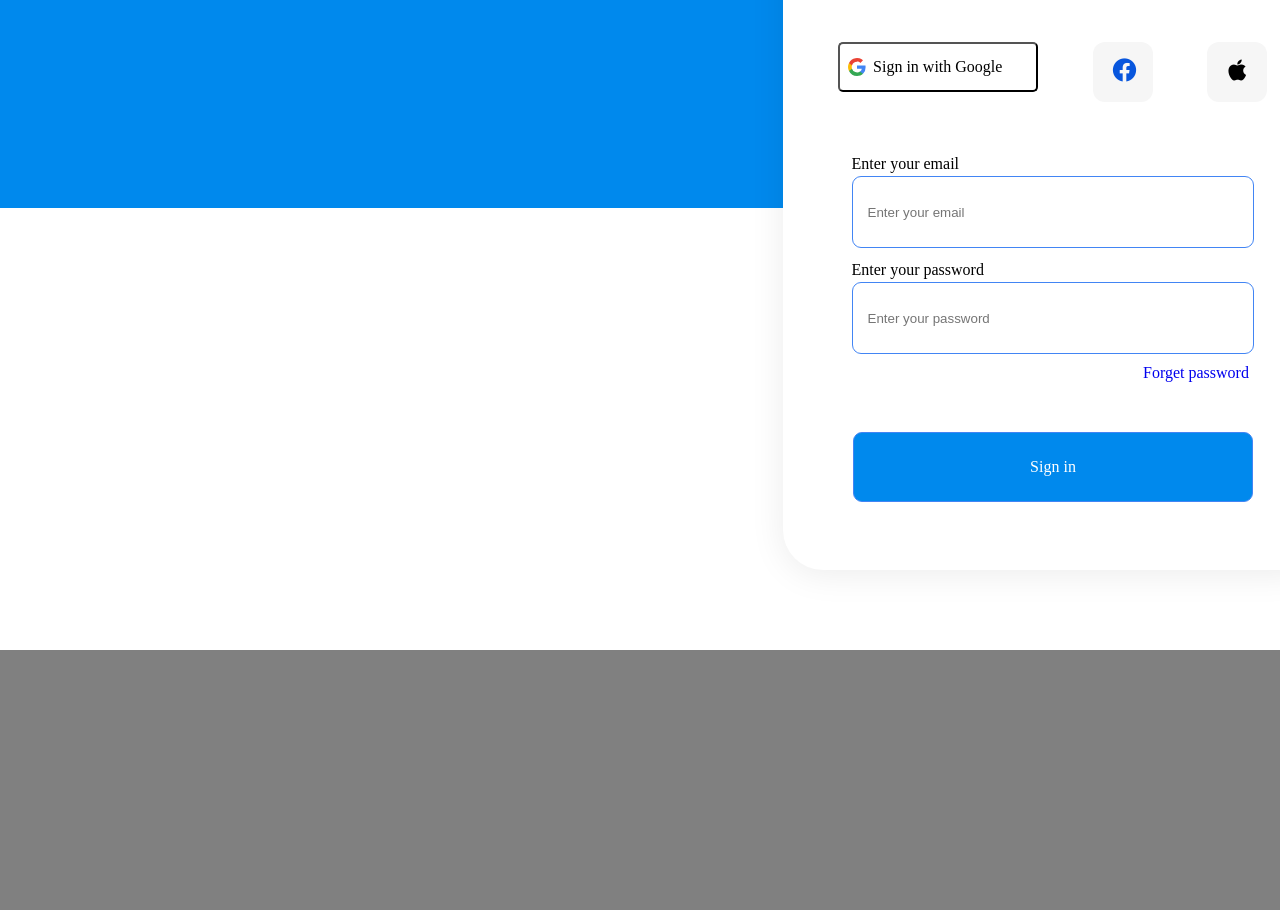
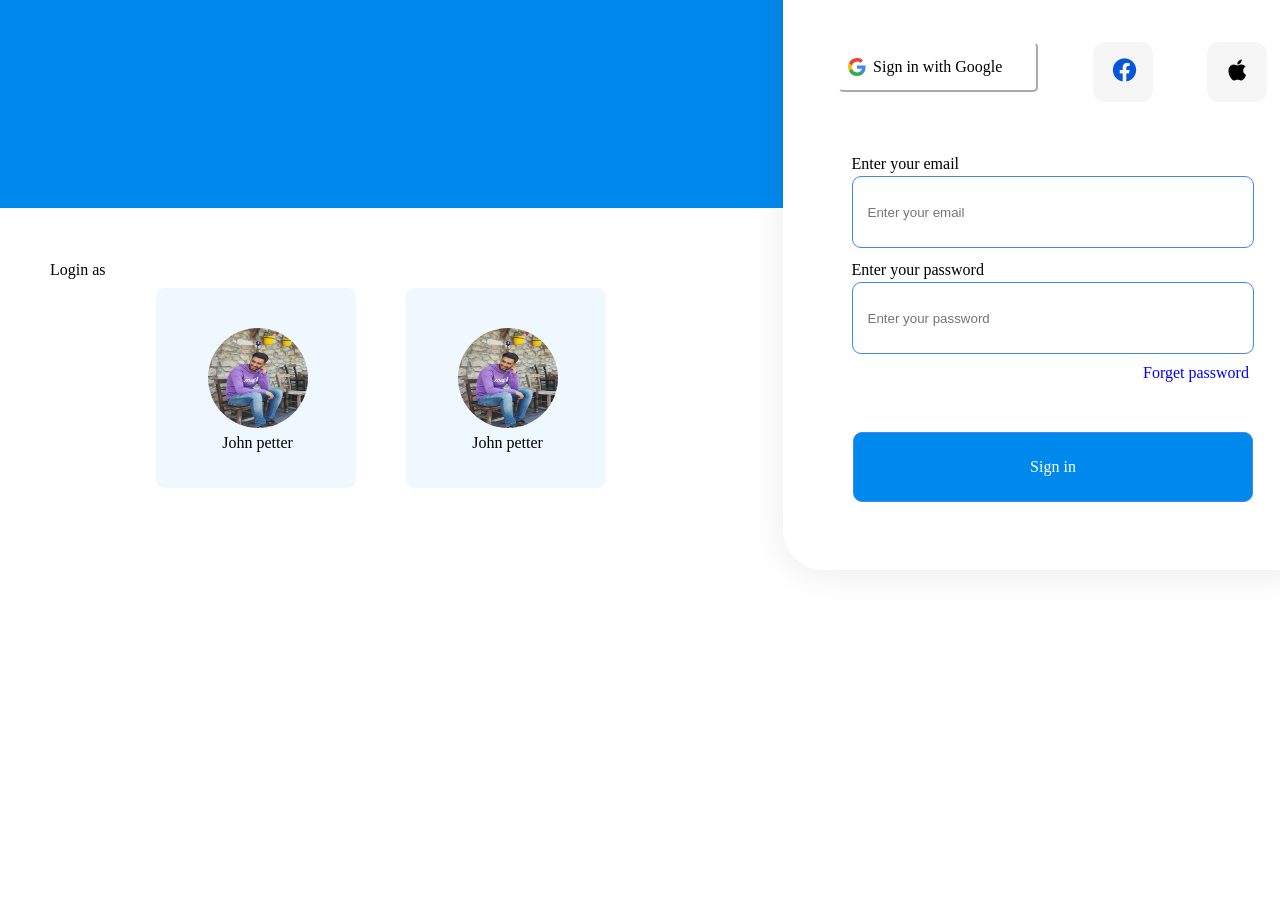
Before and after one commit to bavertalantimur/login-page, a plain HTML site: page index.html in a window 1280 px wide. Shown: the part 250-1160 px from the top of the page. After the commit the page ends 916 px from the top, so only its background shows below. Drawn offline with Linux system fonts and the light colour scheme.

Commit message:
login-as-process

```diff
--- a/index.html
+++ b/index.html
@@ -74,21 +74,31 @@
 
 
 
+        </div>
+
+
+        <div class="row-2">
+            <div>Login as</div>
+            <div class="login-as-1">
+                <img src="IMG-20211010-WA0012.jpg">
+                <span>John petter</span>
+
+            </div>
+            <div class="login-as-2">
+                <img src="IMG-20211010-WA0012.jpg">
+                <span>John petter</span>
+
+            </div>
 
 
 
         </div>
 
-
-
-    </div>
-    <div class="row-2">
-
-
     </div>
 
 
-    </div>
+
+
 
 
 
--- a/style.css
+++ b/style.css
@@ -19,7 +19,7 @@
 .row-2{
     width: 1600px;
     height: 458px;
-    background-color: gray;
+
 }
 .logo{
     color: #FFF;
@@ -114,6 +114,7 @@ line-height: normal;
 
 .sign-up {
     text-decoration: none;
+    color: blue;
 
 }
 .icon{
@@ -135,7 +136,7 @@ font-size: 16px;
 font-weight: 400;
 line-height: 24px;
 letter-spacing: 0em;
-text-align: left;
+
 width: 200px;
 height: 50px;
 
@@ -148,6 +149,7 @@ background-repeat: no-repeat;
 background-position: 8px;
 text-align: center;
 transition: 1s  background-color;
+border-color: #FFFFFF;
 
 
 
@@ -219,6 +221,7 @@ input::placeholder{
 }
 .sign-in-content + a {
     text-decoration: none;
+    color: blue;
 
     position: relative;
     top: 10px;
@@ -236,3 +239,57 @@ letter-spacing: 0em;
 color: #FFFFFF;
 
 }
+
+
+.row-2 div:nth-child(1) {
+
+
+        font-family: Poppins;
+    font-size: 16px;
+    font-weight: 400;
+    line-height: 24px;
+    letter-spacing: 0em;
+    justify-content: center;
+    height: 20px;
+    margin-left:  50px;
+    margin-top: 50px;
+    text-align: center;
+
+
+
+
+}
+.row-2{
+    width: 100%;
+    display: flex;
+    flex-direction: flex;
+    gap: 50px;
+}
+.login-as-1 , .login-as-2{
+    width: 200px;
+    height: 200px;
+    background-color: white;
+    border-radius: 9px;
+    margin-top: 80px;
+
+    box-sizing: border-box;
+    background-color: #EFF8FF;
+    text-align: center;
+}
+.login-as-1 img, .login-as-2 img{
+    width: 100px;
+    height: 100px;
+    border-radius: 50%;
+    position: relative;
+    top: 40px;
+    left: 40px;
+
+}
+.login-as-1  span,.login-as-2 span{
+    position: relative;
+    top: 60px;
+    right: 50px;
+
+
+
+}
```
Also changed, not shown: IMG-20211010-WA0012.jpg (added), Screenshot 2023-08-07 161540.png (deleted).
